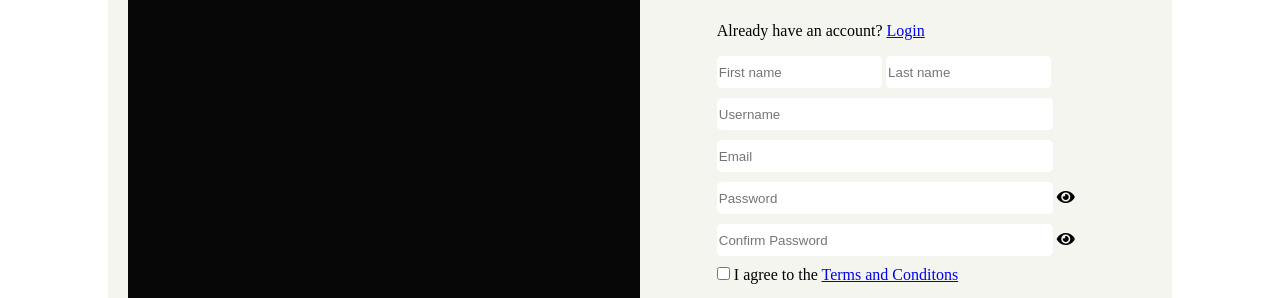
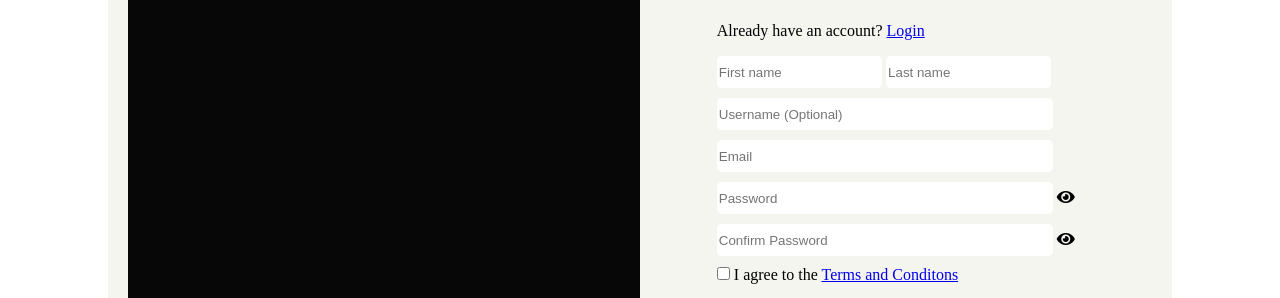
Before and after one commit to Wikki2000/ChatWik, a Flask app: page /ChatWik/v1/auth/register in a window 1280 px wide. Shown: the part 206-504 px from the top of the page. Run offline with Flask 3, Linux system fonts and the light colour scheme; some libraries are stand-ins or nearby versions.

Commit message:
Update registration.html

```diff
--- a/ChatWik-v1/app/templates/registration.html
+++ b/ChatWik-v1/app/templates/registration.html
@@ -36,7 +36,7 @@
                         </div>
 
                         <div class="form-group">
-                            <input class="form-control" id="username" name="username" placeholder="Username" required>
+                            <input class="form-control" id="username" name="username" placeholder="Username (Optional)">
                         </div>
 
                         <div class="form-group">
```
